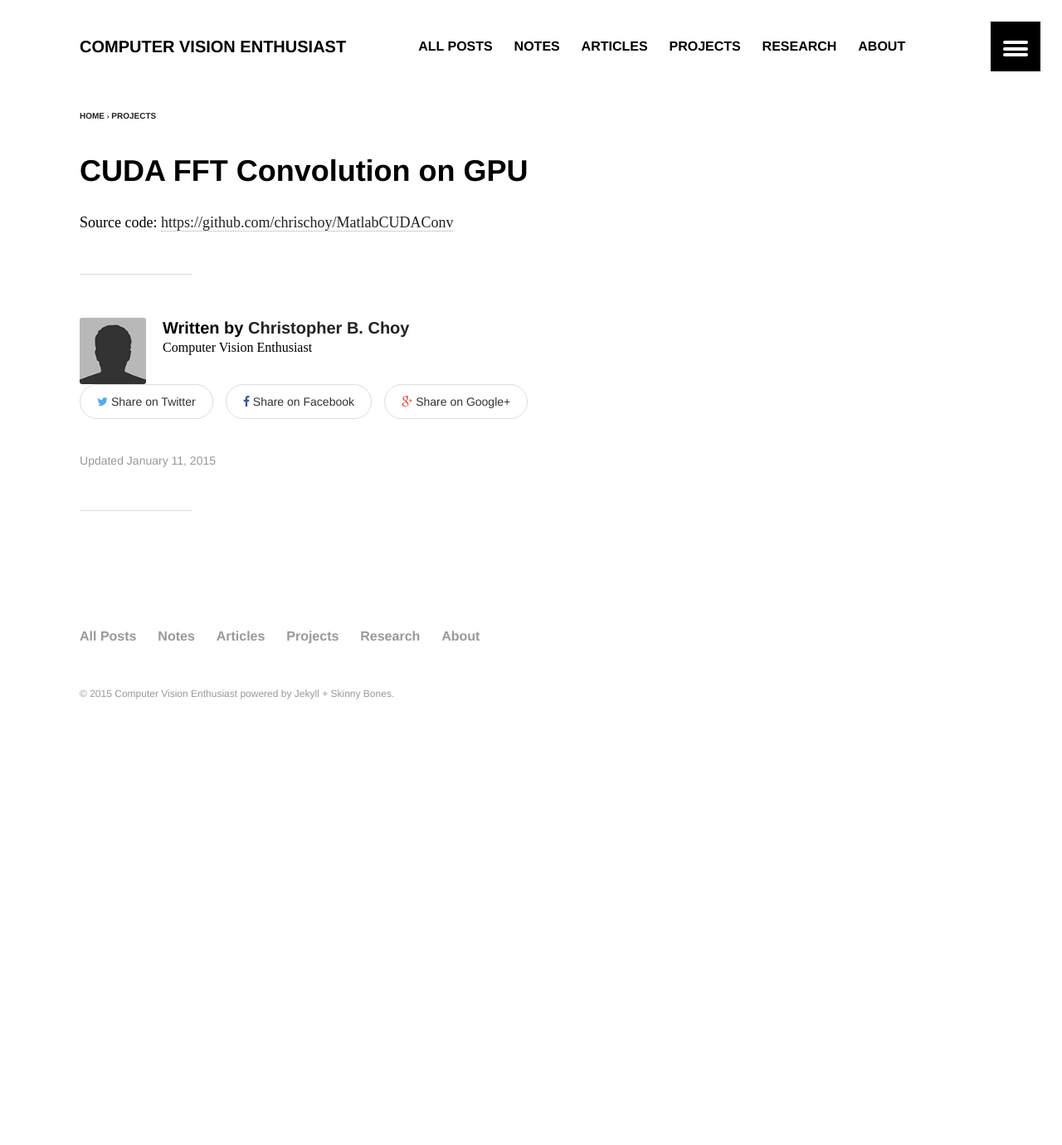
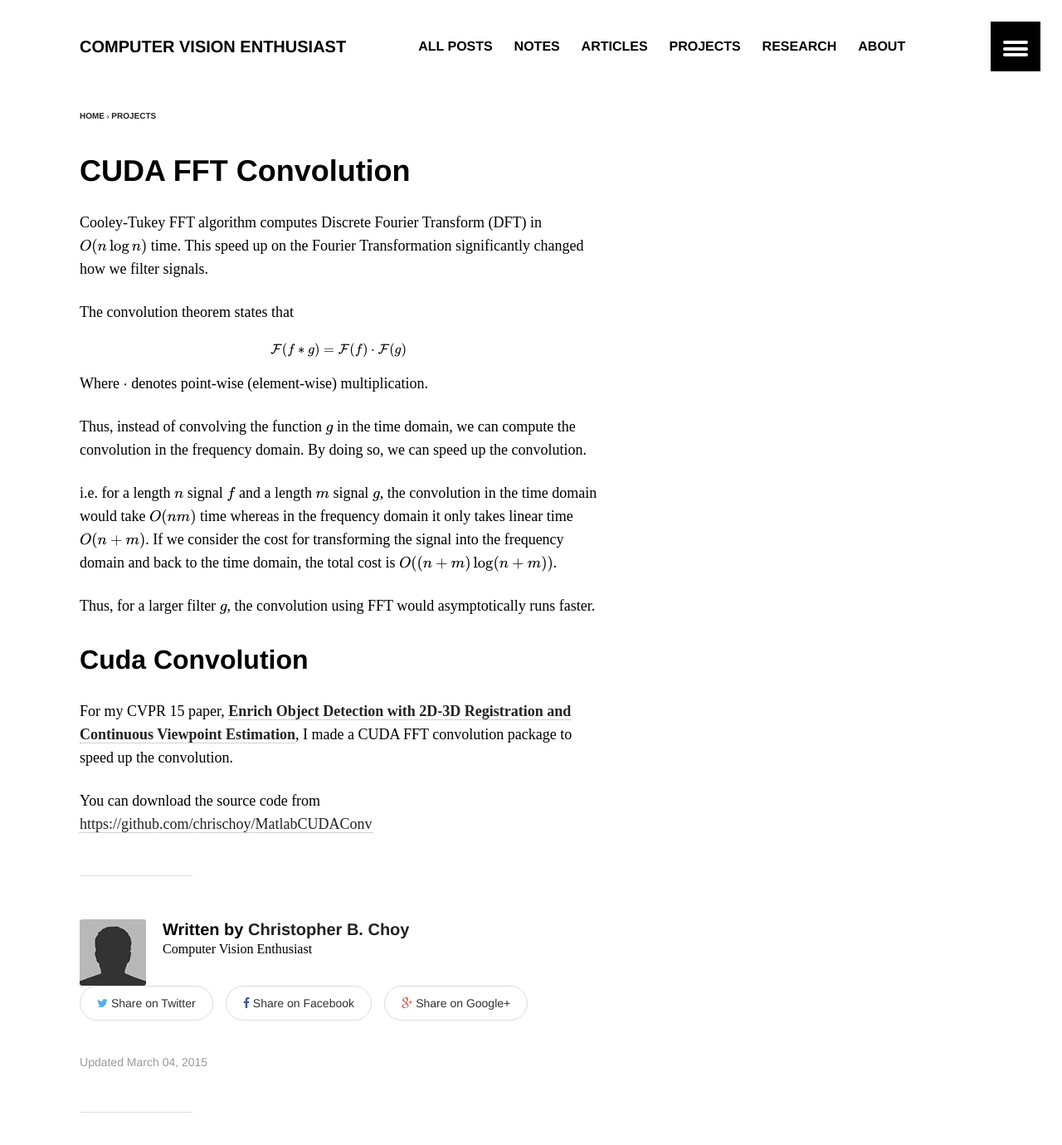
Before and after one commit to antran89/blog, a Jekyll site: the page built from _posts/projects/2015-01-11-cuda-fft-convolution.md, in a window 1280 px wide and 1400 px high. Shown: the top 1380 px of the window at 83% size. Built offline with Jekyll 4.4.1, drawn with Linux system fonts in a browser that asks for light colours; formulas are drawn with MathJax 3; comment, search, counter and statistics services are not loaded.

Commit message:
CUDA FFT Convolution

```diff
--- a/_posts/projects/2015-01-11-cuda-fft-convolution.md
+++ b/_posts/projects/2015-01-11-cuda-fft-convolution.md
@@ -1,17 +1,38 @@
 ---
 layout: article
-title: "CUDA FFT Convolution on GPU"
+title: "CUDA FFT Convolution"
 date: 2015-01-05T17:34:17-08:00
-modified: 2015-01-11T13:31:24-08:00
+modified: 2015-03-04T01:14:30-0800
 categories: projects
 comments: true
 excerpt:
 tags: [FFT, CUDA, Convolution]
 ads: true
+mathjax: true
 image:
   feature:
   teaser: fftconv.png
 ---
 
-Source code:
-<https://github.com/chrischoy/MatlabCUDAConv>
+Cooley-Tukey FFT algorithm computes Discrete Fourier Transform (DFT) in $O(n \log n)$ time. This speed up on the Fourier Transformation significantly changed how we filter signals.
+
+The convolution theorem states that
+
+$$
+\mathcal{F}(f \ast g ) = \mathcal{F}(f) \cdot \mathcal{F}(g)
+$$
+
+Where $\cdot$ denotes point-wise (element-wise) multiplication.
+
+Thus, instead of convolving the function $g$ in the time domain, we can compute the convolution in the frequency domain. By doing so, we can speed up the convolution.
+
+i.e. for a length $n$ signal $f$ and a length $m$ signal $g$, the convolution in the time domain would take $O(nm)$ time whereas in the frequency domain it only takes linear time $O(n + m)$. If we consider the cost for transforming the signal into the frequency domain and back to the time domain, the total cost is $O((n+m) \log (n+m))$.
+
+Thus, for a larger filter $g$, the convolution using FFT would asymptotically runs faster.
+
+
+## Cuda Convolution
+
+For my CVPR 15 paper, [**Enrich Object Detection with 2D-3D Registration and Continuous Viewpoint Estimation**]({{ post_url /projects/2015-03-02-enrich-object-detection }}), I made a CUDA FFT convolution package to speed up the convolution.
+
+You can download the source code from <https://github.com/chrischoy/MatlabCUDAConv>
```
Also changed, not shown: _posts/notes/2015-02-18-markdown-jekyll-cheatsheet.md (+6 -1 lines), _posts/research/2015-01-06-measuring-rotation.md (+1 -1 lines), _posts/research/2015-03-03-vgg-tutorials.md (+3 -1 lines).
